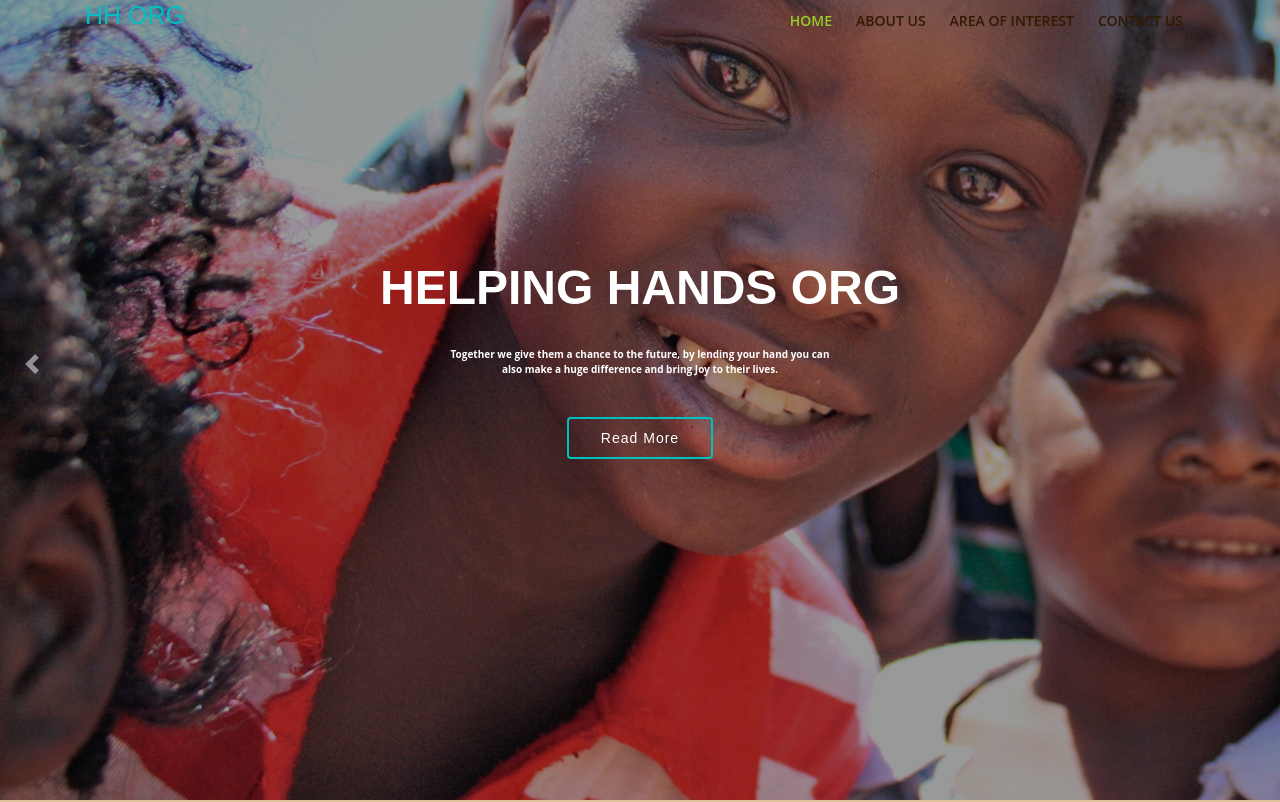
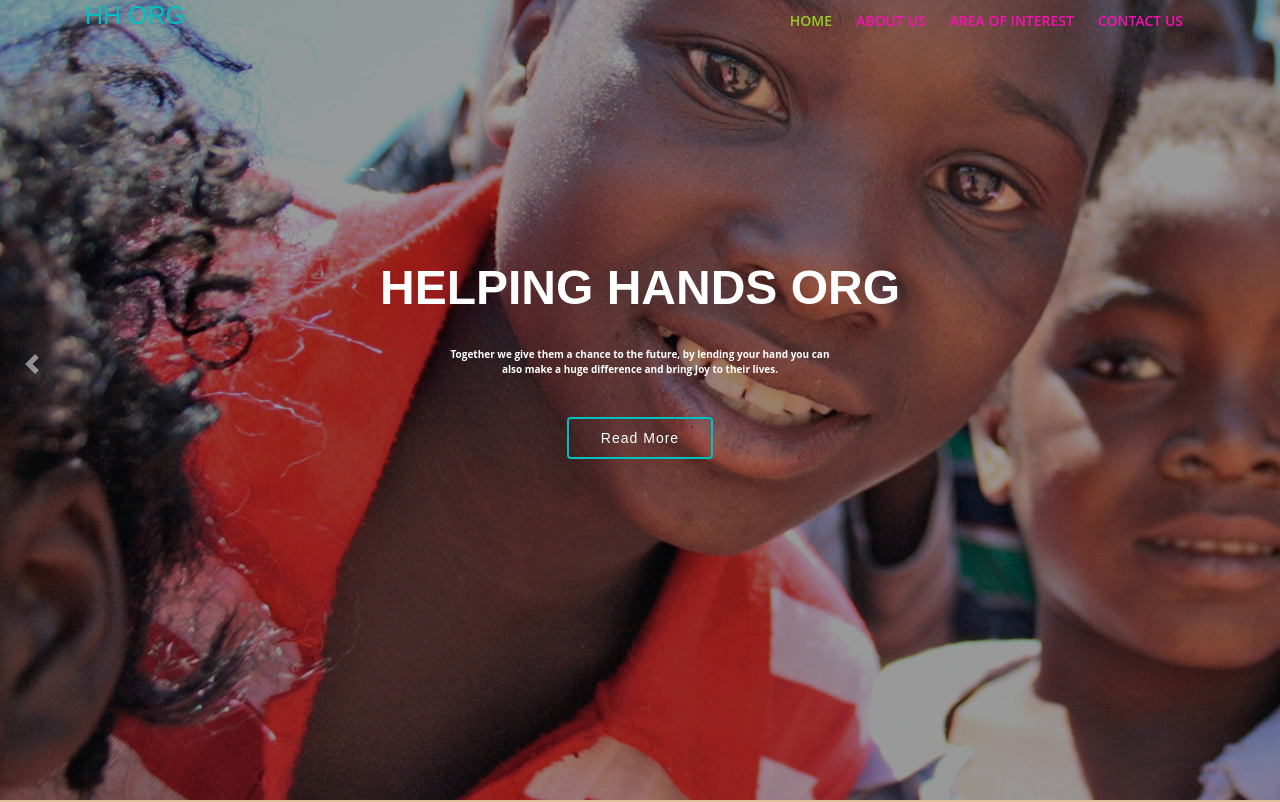
Before and after one commit to Code-Institute-Submissions/Help-Hand-Org, a plain HTML site: page index.html in a window 1280 px wide. Shown: the top 802 px of the page. Drawn offline with nearby package versions, Linux system fonts and the light colour scheme; some icons are missing.

Commit message:
final commit

```diff
--- a/assets/css/style.css
+++ b/assets/css/style.css
@@ -74,7 +74,7 @@ h1, h2, h3, h4, h5, h6 {
   display: block;
   position: relative;
   text-transform: Uppercase;
-  color: #331900;
+  color: #fa10b3;
   padding: 10px 12px;
   transition: 0.3s;
   font-size: 14px;
```
